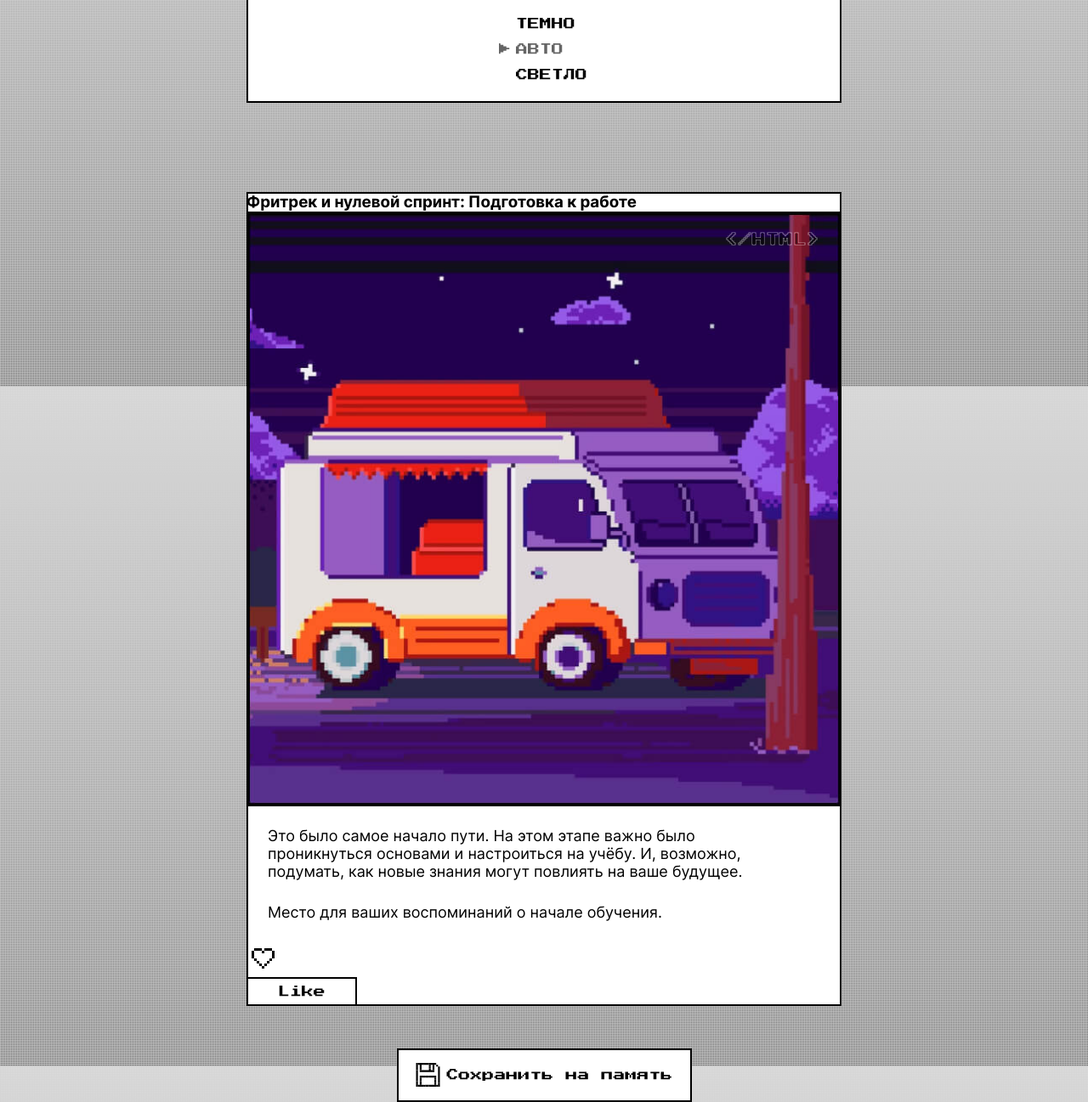
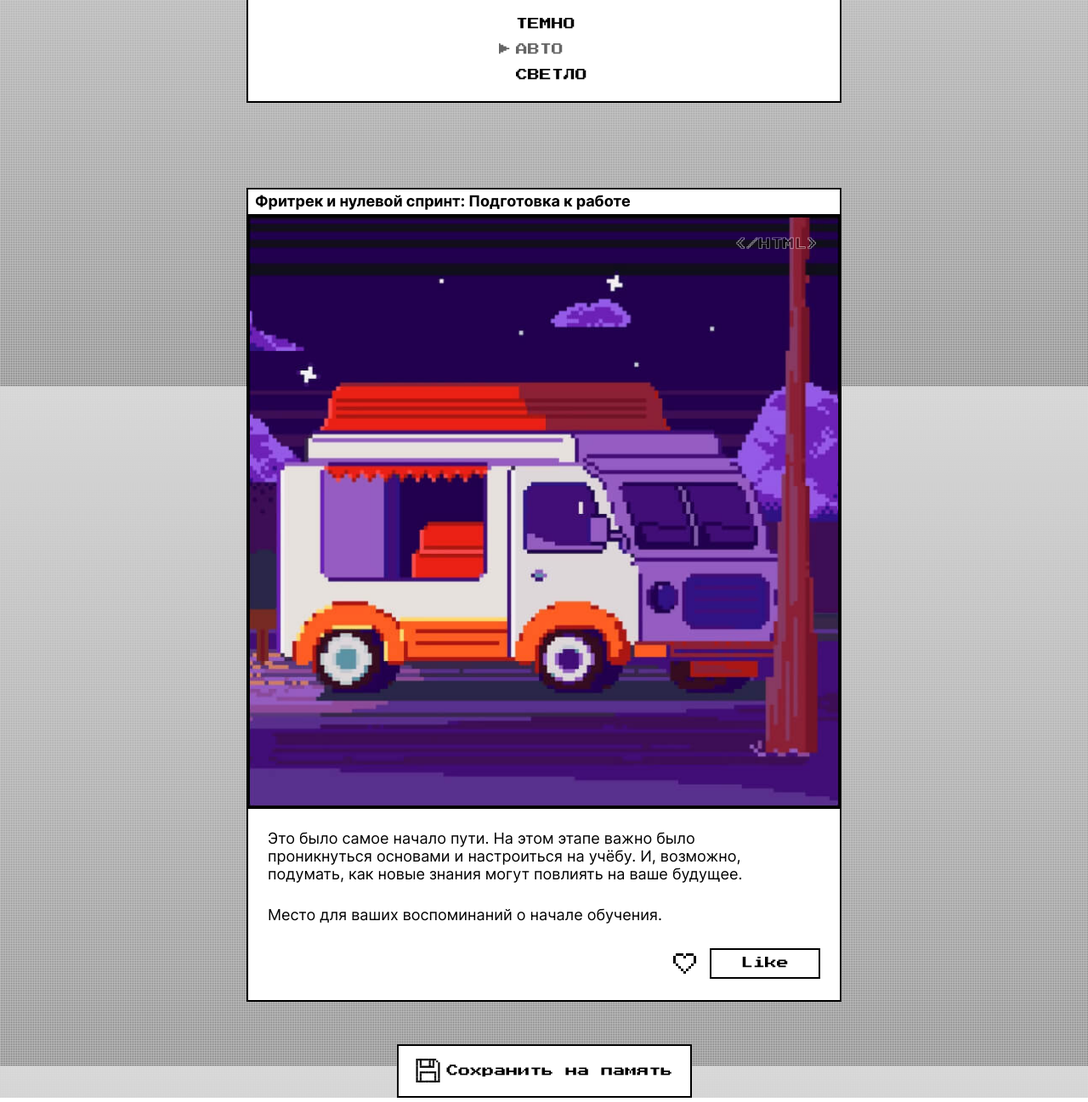
Before and after one commit to SamatSamatov/zakrivayuschiy-teg-f, a plain HTML site: page index.html in a window 1280 px wide. Shown: the part 345-1642 px from the top of the page at 85% size. Drawn offline with Linux system fonts and the light colour scheme.

Commit message:
Match PixelPerfect for light desktop theme

```diff
--- a/styles/style.css
+++ b/styles/style.css
@@ -124,7 +124,7 @@ a {
 }
 
 .main-section {
-  margin-top: 105px;
+  margin-top: 100px;
   display: grid;
   grid-row-gap: 55px;
 }
@@ -136,7 +136,13 @@ a {
 }
 
 .article-title {
+  width: clamp(23.188rem, 30.516vw + 16.035rem, 43.5rem);
   font-variation-settings: 'wght' var(--font-weight-bold);
+  min-height: 31px;
+  padding-left: 10px;
+  display: flex;
+  align-items: center;
+  font-size: 18px;
 }
 
 .article-img {
@@ -152,7 +158,7 @@ a {
   flex-direction: column;
   gap: 27px;
   padding: 25px;
-  width: clamp(20.063rem, 30.516vw + 12.91rem, 40.375rem);
+  width: clamp(23.188rem, 30.516vw + 16.035rem, 43.5rem);
 }
 
 .article-text {
@@ -170,8 +176,8 @@ a {
   position: absolute;
   font-family: var(--accent-font, 'PressStart2P', 'Arial');
   text-transform: uppercase;
-  top: 25px;
-  right: 25px;
+  top: 28px;
+  right: 27px;
   color: var(--accent-color, #000);
   text-shadow:
   -1px 0 var(--text-stoke, #fff),
@@ -180,6 +186,7 @@ a {
   0 -1px var(--text-stoke, #fff);
   opacity: 0.5;
   mix-blend-mode: hard-light;
+  font-size: 14px;
 }
 
 @supports((text-stroke: 1px #000) or (-webkit-text-stroke: 1px #000)) {
@@ -188,6 +195,13 @@ a {
       text-stroke: 1px var(--text-stoke, #fff);
       text-shadow: none;
   }
+}
+
+.article-buttons {
+  display: flex;
+  gap: 10px;
+  padding: 3px 25px 27px;
+  justify-content: flex-end;
 }
 
 .card__icon-button {
```
